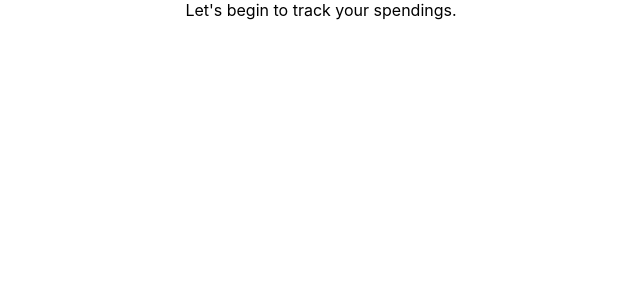
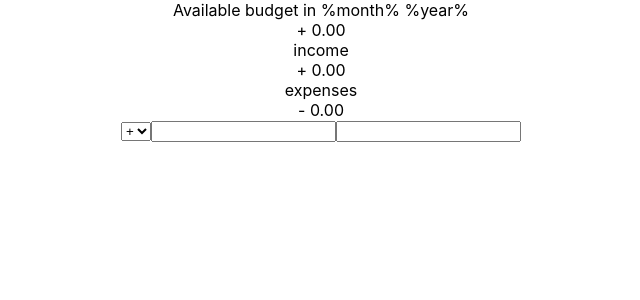
Before and after one commit to Sherlock-HolmesJM/tegy, a React (Create React App) app: page / in a window 1280 px wide. Shown: the top 300 px of the page, without its empty margins (319-959 px from the left). Built offline with nearby package versions, Linux system fonts and the light colour scheme.

Commit message:
writing markup

```diff
--- a/src/components/tracker.tsx
+++ b/src/components/tracker.tsx
@@ -5,7 +5,45 @@ interface Props {}
 function Tracker(props: Props) {
   // const {} = props
 
-  return <div>Let's begin to track your spendings.</div>;
+  return (
+    <div className='Tracker'>
+      {/* Tracker summary begins */}
+      <div className='tracker-summary'>
+        <div className='tracker-summary-child'>
+          Available budget in %month% %year%
+        </div>
+
+        <div className='tracker-summary-child'>+ 0.00</div>
+
+        <div className='tracker-summary-child tracker-income'>
+          <div className='tracker-income-title'>income</div>
+          <div className='tracker-income-amount'>+ 0.00</div>
+        </div>
+
+        <div className='tracker-summary-child tracker-expenses'>
+          <div className='tracker-expenses-title'>expenses</div>
+          <div className='tracker-expenses-amount'>- 0.00</div>
+        </div>
+      </div>
+      {/* Tracker summary ends */}
+
+      {/* Tracker input container begins */}
+      <div className='tracker-input-container'>
+        <select name='type' className='tracker-type' id='type'>
+          <option value='1'>+</option>
+          <option value='0'>-</option>
+        </select>
+        <input type='text' className='tracker-input-description' />
+        <input type='number' min='0' className='tracker-input-amount' />
+        {/* Submit Icon */}
+      </div>
+      {/* Tracker input container ends */}
+
+      {/* Tracker details begins */}
+      <div className='tracker-details'></div>
+      {/* Tracker details ends */}
+    </div>
+  );
 }
 
 export default Tracker;
```
